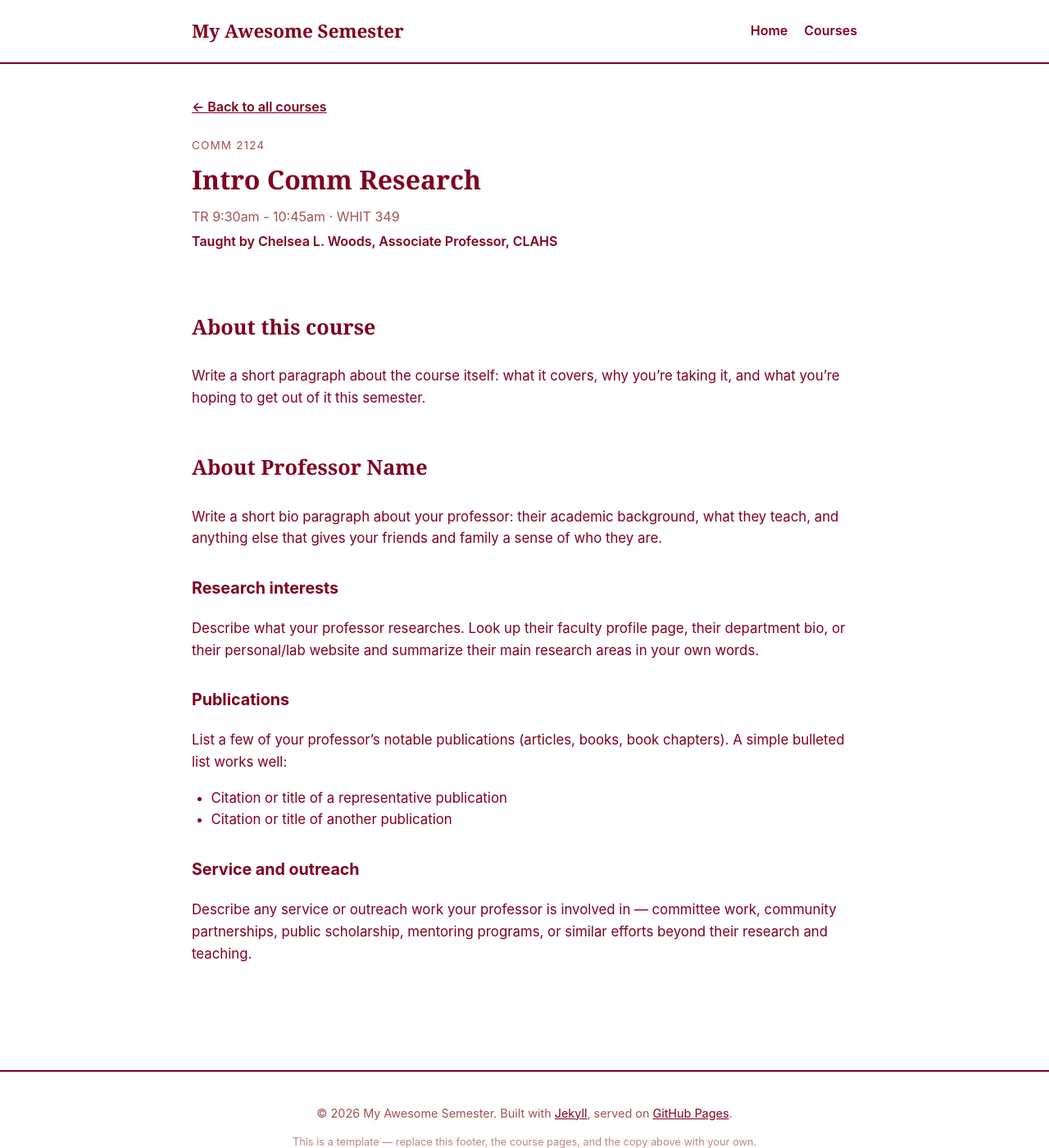
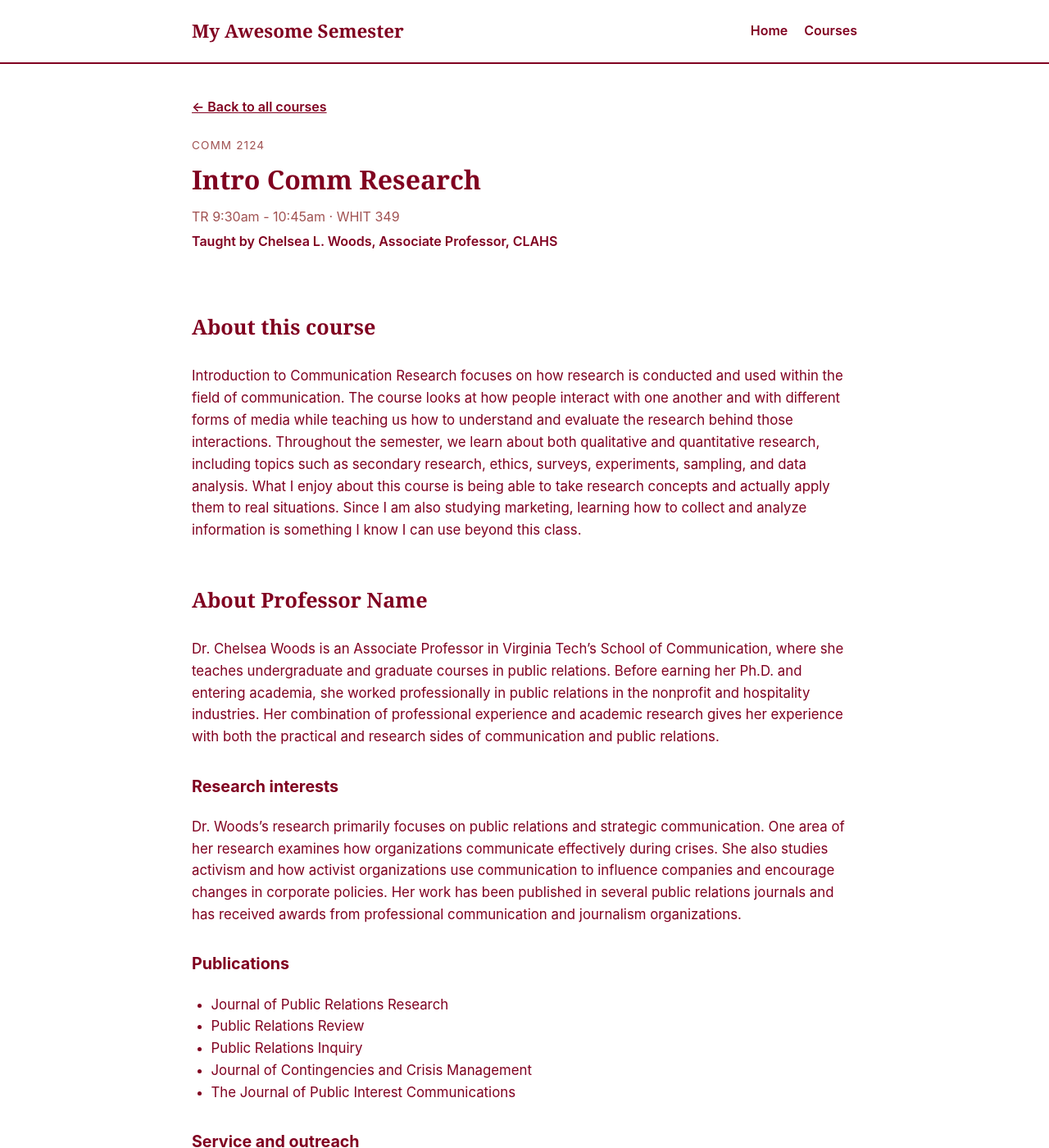
Before and after one commit to abbyduffer12/myawesomesemester, a Jekyll site: the page built from _courses/course-02.md, in a window 1280 px wide and 1400 px high. Shown: the whole window at 82% size. Built offline with Jekyll 4.4.1, drawn with Linux system fonts in a browser that asks for light colours; some of the changed text lies outside the part shown.

Commit message:
Revise course and professor information in course-02.md

```diff
--- a/_courses/course-02.md
+++ b/_courses/course-02.md
@@ -12,31 +12,24 @@ instructor_department: CLAHS
 
 ## About this course
 
-Write a short paragraph about the course itself: what it covers, why you're taking
-it, and what you're hoping to get out of it this semester.
+Introduction to Communication Research focuses on how research is conducted and used within the field of communication. The course looks at how people interact with one another and with different forms of media while teaching us how to understand and evaluate the research behind those interactions. Throughout the semester, we learn about both qualitative and quantitative research, including topics such as secondary research, ethics, surveys, experiments, sampling, and data analysis. What I enjoy about this course is being able to take research concepts and actually apply them to real situations. Since I am also studying marketing, learning how to collect and analyze information is something I know I can use beyond this class.
 
 ## About Professor Name
 
-Write a short bio paragraph about your professor: their academic background, what
-they teach, and anything else that gives your friends and family a sense of who
-they are.
+Dr. Chelsea Woods is an Associate Professor in Virginia Tech's School of Communication, where she teaches undergraduate and graduate courses in public relations. Before earning her Ph.D. and entering academia, she worked professionally in public relations in the nonprofit and hospitality industries. Her combination of professional experience and academic research gives her experience with both the practical and research sides of communication and public relations.
 
 ### Research interests
 
-Describe what your professor researches. Look up their faculty profile page, their
-department bio, or their personal/lab website and summarize their main research
-areas in your own words.
+Dr. Woods's research primarily focuses on public relations and strategic communication. One area of her research examines how organizations communicate effectively during crises. She also studies activism and how activist organizations use communication to influence companies and encourage changes in corporate policies. Her work has been published in several public relations journals and has received awards from professional communication and journalism organizations.
 
 ### Publications
 
-List a few of your professor's notable publications (articles, books, book
-chapters). A simple bulleted list works well:
-
-- Citation or title of a representative publication
-- Citation or title of another publication
+- Journal of Public Relations Research
+- Public Relations Review
+- Public Relations Inquiry
+- Journal of Contingencies and Crisis Management
+- The Journal of Public Interest Communications
 
 ### Service and outreach
 
-Describe any service or outreach work your professor is involved in — committee
-work, community partnerships, public scholarship, mentoring programs, or similar
-efforts beyond their research and teaching.
+She has held leadership positions within the Public Relations Division of the National Communication Association and has contributed to the Public Relations Division of the Association for Education in Journalism and Mass Communication. Her service includes supporting professional publications and organizations that connect public relations educators and researchers.
```
